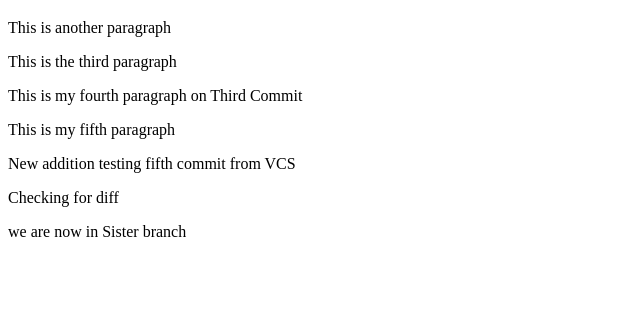
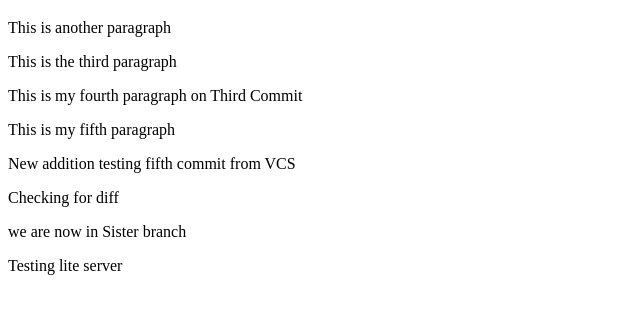
Before and after one commit to rhundal/git-test, a website: page index.html in a window 1280 px wide. Shown: the part 61-374 px from the top of the page, without its empty margins (0-640 px from the left). Drawn offline with Linux system fonts and the light colour scheme.

Commit message:
using NPM

```diff
--- a/index.html
+++ b/index.html
@@ -12,5 +12,6 @@
         <p> New addition testing fifth commit from VCS</p>
         <p> Checking for diff </p>
         <p> we are now in Sister branch </p>
+        <p> Testing lite server </p>
     </body>
 </html>
```
Also changed, not shown: package.json (added, +24 -0 lines), 2 other files.
